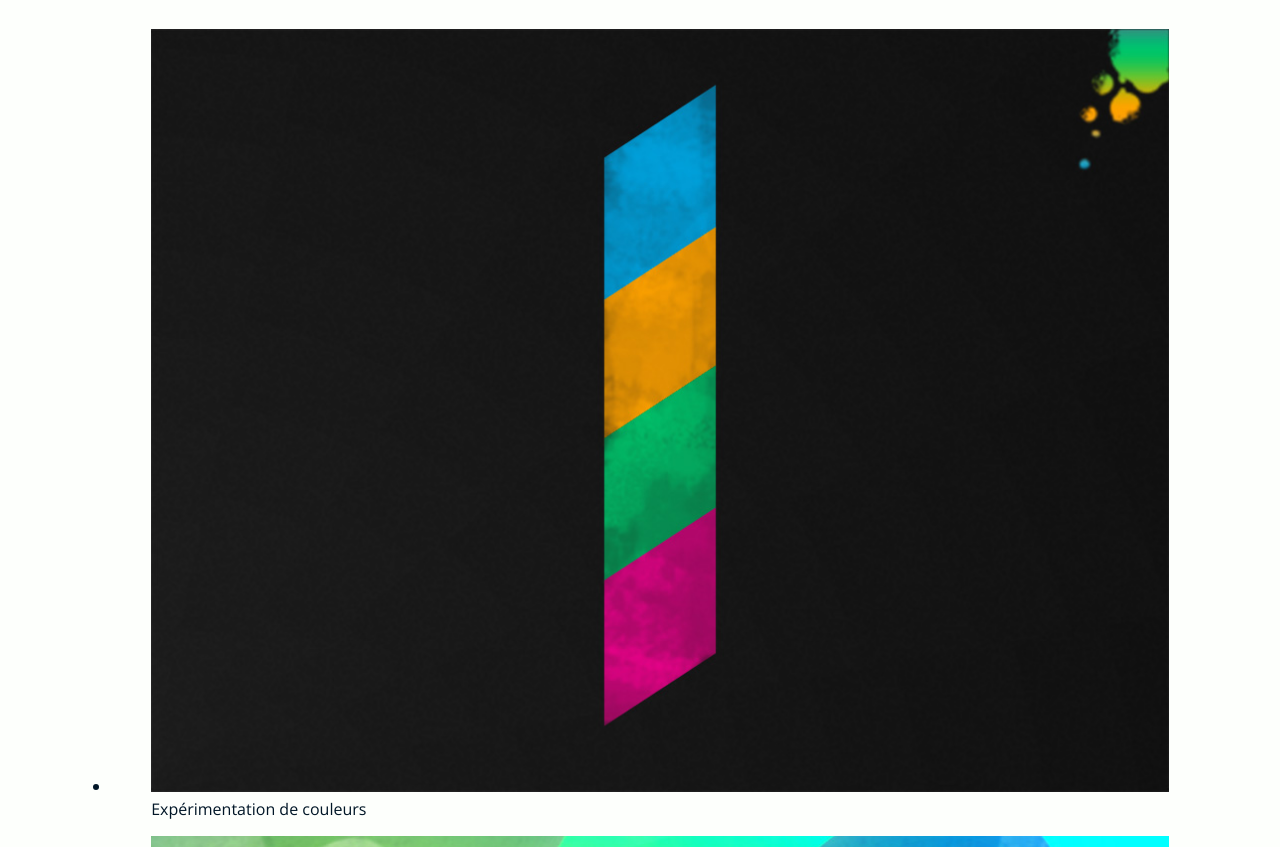
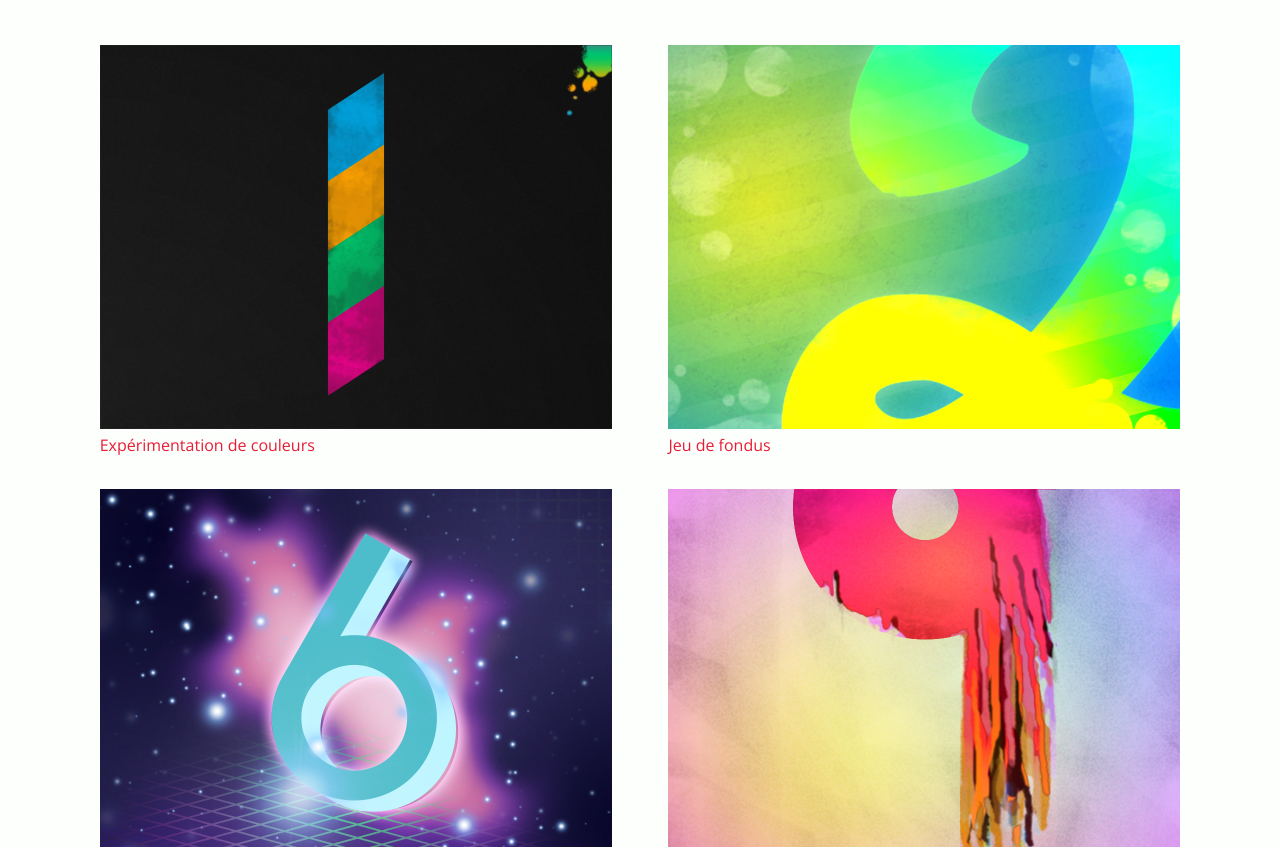
Before and after one commit to esig-jura/b053-laure-dinateur-ShannonJoliat, a plain HTML site: page index.html in a window 1280 px wide. Shown: the part 225-1072 px from the top of the page. Drawn offline with Linux system fonts and the light colour scheme.

Commit message:
CSS page d'accueil

```diff
--- a/css/main.css
+++ b/css/main.css
@@ -195,6 +195,34 @@ footer ul li img:hover {
 
 /*******************************************************************
 
+                            PAGE INDEX
+
+ *******************************************************************/
+
+.page-index .realisations {
+    padding: 0;
+    list-style-type: none;
+
+    display: flex;
+    flex-wrap: wrap;
+}
+
+.page-index .realisations li {
+    flex-basis: 45%;
+    padding: 1rem 2.5%;
+}
+
+.page-index .realisations figure {
+    margin: 0;
+}
+
+
+
+
+
+
+/*******************************************************************
+
                             PAGE INFORMATION
 
  *******************************************************************/
--- a/index.html
+++ b/index.html
@@ -14,7 +14,7 @@
     <!-- CSS -->
     <link rel="stylesheet" href="css/main.css">
 </head>
-<body>
+<body class="page-index">
     <header>
         <a href="index.html">
             <div class="logo">
@@ -36,39 +36,44 @@
 
      <ul class="realisations">
          <li>
-             <a href="img/numbers-01.jpg"></a>
+             <a href="img/numbers-01.jpg">
              <figure>
                  <img src="img/numbers-01.jpg" alt="Tableau le chiffre 1">
                  <figcaption>Expérimentation de couleurs</figcaption>
              </figure>
+             </a> <!-- attention bien refermer la balise <a> après la balise <figure> pour le lien -->
          </li>
          <li>
-             <a href="img/numbers-02.jpg"></a>
+             <a href="img/numbers-02.jpg">
              <figure>
                  <img src="img/numbers-02.jpg" alt="Tableau le chiffre 2">
                  <figcaption>Jeu de fondus</figcaption>
              </figure>
+             </a>
          </li>
          <li>
-             <a href="img/numbers-06.jpg"></a>
+             <a href="img/numbers-06.jpg">
              <figure>
                  <img src="img/numbers-06.jpg" alt="Tableau le chiffre 6">
                  <figcaption>80's style</figcaption>
              </figure>
+             </a>
          </li>
          <li>
-             <a href="img/numbers-09.jpg"></a>
+             <a href="img/numbers-09.jpg">
              <figure>
                  <img src="img/numbers-09.jpg" alt="Tableau le chiffre 9">
                  <figcaption>Travail avec les pinceaux</figcaption>
              </figure>
+             </a>
          </li>
          <li>
-             <a href="img/numbers-12.jpg"></a>
+             <a href="img/numbers-12.jpg">
              <figure>
                  <img src="img/numbers-12.jpg" alt="Tableau le chiffre 12">
                  <figcaption>Répétition de formes</figcaption>
              </figure>
+             </a>
          </li>
      </ul>
 
```
Also changed, not shown: contact.html (+1 -1 lines).
